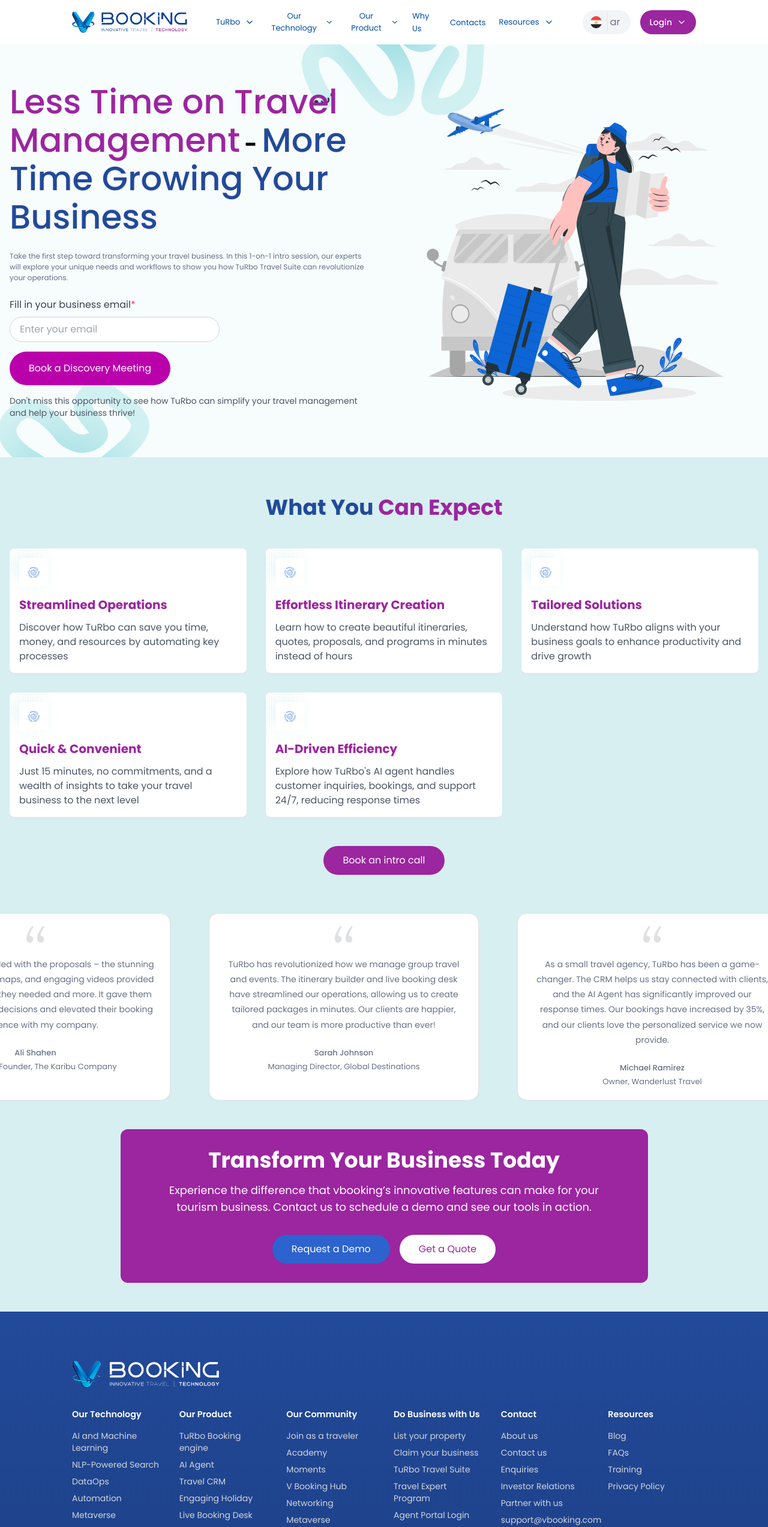
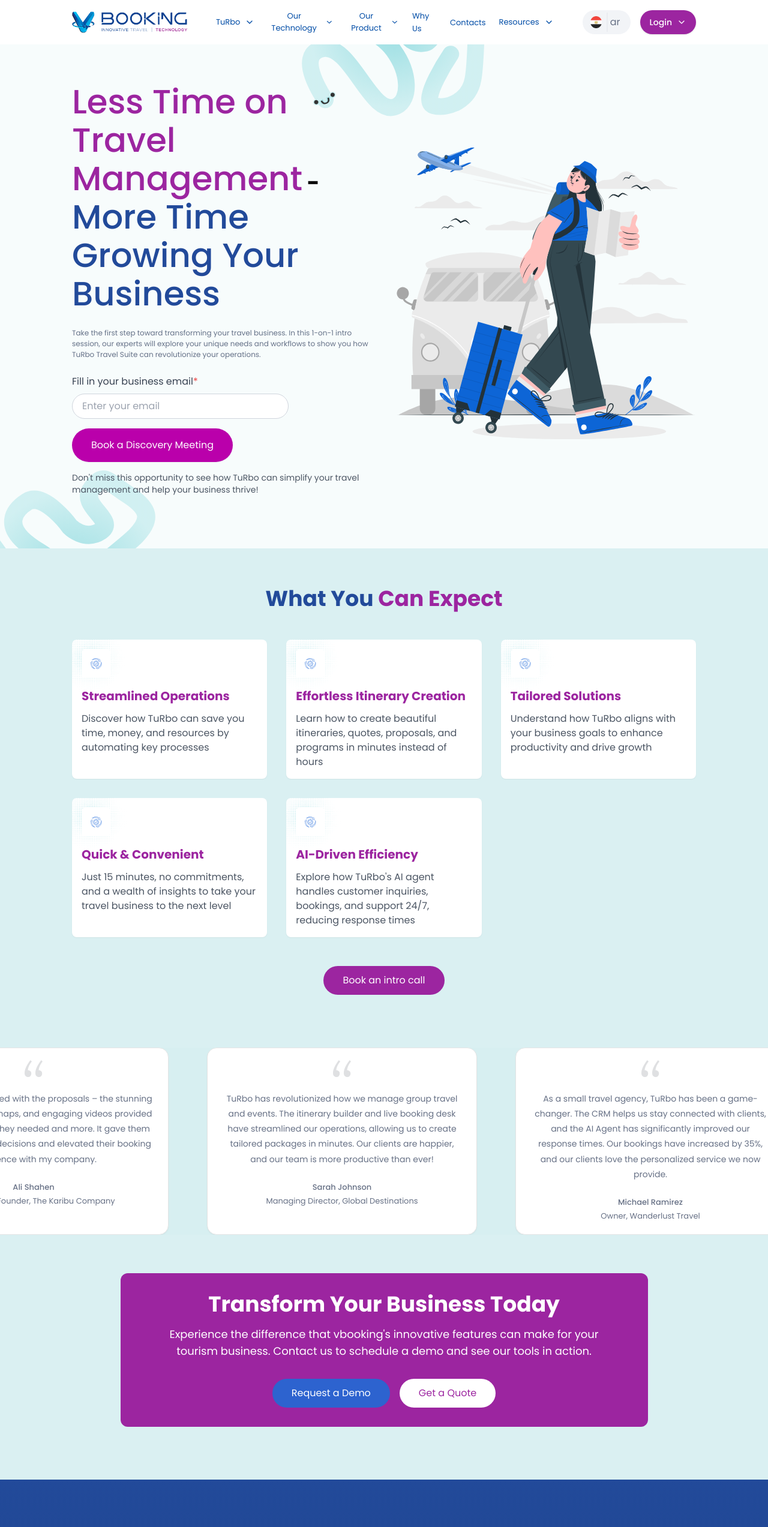
Before and after one commit to 3mr00/Vbooking, a Next.js app: page /en/resources/travel-management in a window 1280 px wide. Shown: the top 2545 px of the page at 60% size. Built offline with nearby package versions, Linux system fonts and the light colour scheme.

Commit message:
add SuperchargeSection component and update translations for Travel Management Page

```diff
--- a/app/[locale]/resources/itinerary-travel/page.tsx
+++ b/app/[locale]/resources/itinerary-travel/page.tsx
@@ -1,4 +1,3 @@
-import { useTranslations } from "next-intl";
 import AutoScrollFeatures from "@/components/ItineraryTravelComponent/AutoScrollFeatures";
 import PowerOfTuRbo from "@/components/ItineraryTravelComponent/PowerOfTuRbo";
 import FeaturesSection from "@/components/ItineraryTravelComponent/FeaturesSection";
@@ -10,8 +9,6 @@
 import SuperchargeSection from "@/components/ItineraryTravelComponent/SuperchargeSection";
 import { CustomContainer } from "@/Wrapper/CustomContainer";
 export default function JinTravelerPage() {
-  const t = useTranslations("Traveler");
-
   return (
     <>
       <CustomContainer className="bg-[#f7fcfc] p-0 my-0 relative overflow-hidden">
--- a/app/[locale]/resources/travel-management/page.tsx
+++ b/app/[locale]/resources/travel-management/page.tsx
@@ -1,16 +1,10 @@
 // import WhyUs from '@/components/WhyUsComponent/WhyUs';
 import { Metadata } from "next";
-import Image from "next/image";
-import { useTranslations } from "next-intl";
 import TestimonialSection from "@/components/TravelManagement/TestimonialSection";
 import HeroSection from "@/components/TravelManagement/HeroSection";
 import WhatToExpect from "@/components/TravelManagement/WhatToExpect";
-interface Card {
-  icon: string;
-  alt: string;
-  title: string;
-  description: string;
-}
+import SuperchargeSection from "@/components/TravelManagement/SuperchargeSection";
+import { CustomContainer } from "@/Wrapper/CustomContainer";
 
 export const metadata: Metadata = {
   title: "Why Choose Us | VBooking",
@@ -19,41 +13,24 @@
 };
 
 export default function WhyUsPage() {
-  const t = useTranslations("TravelManagementPage");
-
   return (
     <>
-      {/* Hero Section */}
-      <HeroSection />
-      {/* What to expect */}
+      <CustomContainer className="bg-[#f7fcfc] p-0 my-0 relative overflow-hidden">
+        {/* Hero Section */}
+        <HeroSection />
+      </CustomContainer>
 
-      <WhatToExpect />
-      {/* Testimonials Section */}
+      <CustomContainer className="bg-[#daf0f2] py-0">
+        {/* What to expect */}
+        <WhatToExpect />
+        {/* Testimonials Section */}
+      </CustomContainer>
+
       <TestimonialSection />
-
-      {/* Supercharge Section */}
-      <div className="bg-[#d7eff1] py-8 md:py-12">
-        <div className="max-w-[879px] min-h-[202px] mx-auto bg-[#9c25a0] rounded-xl flex items-center p-4 md:p-8">
-          <div className="container mx-auto px-4 text-center">
-            <h2 className="text-3xl md:text-4xl font-bold text-white mb-3 md:mb-4">
-              Transform Your Business Today
-            </h2>
-            <p className="text-white text-base md:text-lg mb-6 md:mb-8">
-              Experience the difference that vbooking’s innovative features can
-              make for your tourism business. Contact us to schedule a demo and
-              see our tools in action.
-            </p>
-            <div className="flex flex-col sm:flex-row justify-center gap-4">
-              <button className="bg-[#2d63cf] hover:bg-[#2456b8] text-white rounded-full px-6 md:px-8 py-2 md:py-3 w-full sm:w-auto">
-                Request a Demo
-              </button>
-              <button className="bg-white text-[#9c25a0] hover:bg-gray-100 rounded-full px-6 md:px-8 py-2 md:py-3 w-full sm:w-auto">
-                Get a Quote
-              </button>
-            </div>
-          </div>
-        </div>
-      </div>
+      <CustomContainer className="bg-[#daf0f2] py-0">
+        {/* Supercharge Section */}
+        <SuperchargeSection />
+      </CustomContainer>
     </>
   );
 }
--- a/components/TravelManagement/HeroSection.tsx
+++ b/components/TravelManagement/HeroSection.tsx
@@ -5,9 +5,7 @@
   const t = useTranslations("TravelManagementPage");
 
   return (
-    <div>
-      <section className="bg-[#f7fcfc] py-16 relative overflow-hidden">
-        <div className="container mx-auto px-4 ">
+    <div className="bg-[#f7fcfc] ">
       <div className="absolute top-0 right-[350px] w-[500px] h-[500px] z-0 hidden lg:block">
         <Image
           src="/images/snake.svg"
@@ -17,7 +15,7 @@
           className="object-contain"
         />
       </div>
-          <div className="absolute bottom-[-320px] left-[-10px] w-[450px] h-[450px] z-0 hidden lg:block">
+      <div className="absolute bottom-[-320px] left-[0] w-[450px] h-[450px] z-0 hidden lg:block">
         <Image
           src="/images/snakedown.svg"
           alt="Decorative snake"
@@ -26,14 +24,19 @@
           className="object-contain"
         />
       </div>
-          <div className="grid grid-cols-1 md:grid-cols-2 gap-8 items-center relative overflow-hidden">
+      <div className="container mx-auto py-6 md:py-12 relative z-10">
+        <div
+          className="grid md:grid-cols-2 gap-4 md:gap-8 items-center"
+          style={{ justifyItems: "end" }}
+        >
+          <div className="order-1 md:order-1">
             <div className="space-y-6">
-              <h2 className="text-3xl md:text-4xl font-bold">
-                <span className="text-[#9C25A0] text-[32px] md:text-[56px] font-medium leading-[40px] md:leading-[64px]">
+              <h2 className="text-[12px] md:text-4xl font-bold">
+                <span className="text-[#9C25A0] text-[19px] md:text-[56px] font-medium leading-[32px] md:leading-[64px]">
                   {t("HeroSection.titlePurple")}
                 </span>{" "}
                 -{" "}
-                <span className="text-[#224A9A] text-[32px] md:text-[56px] font-medium leading-[40px] md:leading-[64px]">
+                <span className="text-[#224A9A] text-[24px] md:text-[56px] font-medium leading-[32px] md:leading-[64px]">
                   {t("HeroSection.titleBlue")}
                 </span>
               </h2>
@@ -41,7 +44,7 @@
                 {t("HeroSection.description")}
               </p>
               <div className="space-y-4 w-full flex flex-col items-start">
-                <div>
+                <div className="w-full md:w-auto">
                   <label className="block text-gray-700 mb-2">
                     {t("HeroSection.emailLabel")}
                     <span className="text-red-500">*</span>
@@ -49,7 +52,7 @@
                   <input
                     type="email"
                     placeholder={t("HeroSection.emailPlaceholder")}
-                    className="w-full px-4 py-2 border rounded-full w-[370px] border-[#D0D5DD] rounded-[100px] focus:outline-none focus:ring-2 focus:ring-purple-500"
+                    className="px-4 py-2 border rounded-full w-full md:w-[361px] border-[#D0D5DD] rounded-[100px] focus:outline-none focus:ring-2 focus:ring-purple-500"
                   />
                 </div>
                 <button className="flex h-[56px] px-8 py-4 justify-center items-center gap-3 rounded-[100px] bg-[#BA00AB] text-white shadow-[0px_1px_2px_0px_rgba(14,24,41,0.05)] hover:bg-[#BA00AB]/90 transition-colors">
@@ -60,20 +63,19 @@
                 </p>
               </div>
             </div>
-            <div className="relative h-[500px]">
+          </div>
+
+          <div className="order-2 md:order-2 md:h-[500px]">
             <Image
               src="/images/turbo-travel-suit.svg"
-                alt={
-                  t("HeroSection.imageAlt") || "Travel Management Illustration"
-                }
-                fill
-                className="object-contain"
+              alt={t("hero.image.alt")}
+              width={500}
+              height={500}
               priority
             />
           </div>
         </div>
       </div>
-      </section>
     </div>
   );
 };
--- /dev/null
+++ b/components/TravelManagement/SuperchargeSection.tsx
@@ -0,0 +1,33 @@
+import React from "react";
+import { useTranslations } from "next-intl";
+
+const SuperchargeSection = () => {
+  const t = useTranslations("TravelManagementPage.SuperchargeSection");
+  return (
+    <div>
+      {" "}
+      <div className="pt-8 md:py-12">
+        <div className="max-w-[879px] min-h-[202px] mx-auto bg-[#9c25a0] rounded-xl flex items-center p-4 md:p-8">
+          <div className="container mx-auto px-4 text-center">
+            <h2 className="text-3xl md:text-4xl font-bold text-white mb-3 md:mb-4">
+              {t("title")}
+            </h2>
+            <p className="text-white text-base md:text-lg mb-6 md:mb-8">
+              {t("description")}
+            </p>
+            <div className="flex flex-col sm:flex-row justify-center gap-4">
+              <button className="bg-[#2d63cf] hover:bg-[#2456b8] text-white rounded-full px-6 md:px-8 py-2 md:py-3 w-full sm:w-auto">
+                {t("requestDemo")}
+              </button>
+              <button className="bg-white text-[#9c25a0] hover:bg-gray-100 rounded-full px-6 md:px-8 py-2 md:py-3 w-full sm:w-auto">
+                {t("getQuote")}
+              </button>
+            </div>
+          </div>
+        </div>
+      </div>
+    </div>
+  );
+};
+
+export default SuperchargeSection;
--- a/components/TravelManagement/WhatToExpect.tsx
+++ b/components/TravelManagement/WhatToExpect.tsx
@@ -13,11 +13,9 @@
   const t = useTranslations("TravelManagementPage");
 
   return (
+    <section className=" md:py-12">
       <div>
-      {" "}
-      <section className="bg-[#d7eff1] py-16">
-        <div className="container mx-auto px-4">
-          <h2 className="text-center text-4xl font-bold mb-12">
+        <h2 className="text-center text-4xl font-bold mb-12 text-[18px] sm:text-4xl">
           <span className="text-[#224A9A]">
             {t("whatToExpect.title.part1")}
           </span>{" "}
@@ -54,9 +52,7 @@
               <h3 className="text-xl font-bold text-[#9C25A0] mb-3 relative z-10">
                 {card.title}
               </h3>
-                <p className="text-gray-600 relative z-10">
-                  {card.description}
-                </p>
+              <p className="text-gray-600 relative z-10">{card.description}</p>
             </div>
           ))}
         </div>
@@ -68,7 +64,6 @@
         </div>
       </div>
     </section>
-    </div>
   );
 };
 
--- a/messages/ar/TravelManagementPage.json
+++ b/messages/ar/TravelManagementPage.json
@@ -105,6 +105,12 @@
         "name": "أماندا لي",
         "title": "مدير السفر، حلول النخبة للشركات"
       }
+    },
+    "SuperchargeSection": {
+      "title": "حول عملك اليوم",
+      "description": "اختبر الفرق الذي يمكن أن تحدثه ميزات vbooking المبتكرة لأعمال السياحة الخاصة بك. اتصل بنا لجدولة عرض توضيحي ورؤية أدواتنا قيد العمل.",
+      "requestDemo": "اطلب عرضاً توضيحياً",
+      "getQuote": "احصل على عرض سعر"
     }
   }
 }
--- a/messages/en/TravelManagementPage.json
+++ b/messages/en/TravelManagementPage.json
@@ -100,6 +100,12 @@
         "name": "Amanda Lee",
         "title": "Travel Manager, Elite Corporate Solutions"
       }
+    },
+    "SuperchargeSection": {
+      "title": "Transform Your Business Today",
+      "description": "Experience the difference that vbooking's innovative features can make for your tourism business. Contact us to schedule a demo and see our tools in action.",
+      "requestDemo": "Request a Demo",
+      "getQuote": "Get a Quote"
     }
   }
 }
```
Lines whose indentation alone changed are shown as unchanged.
